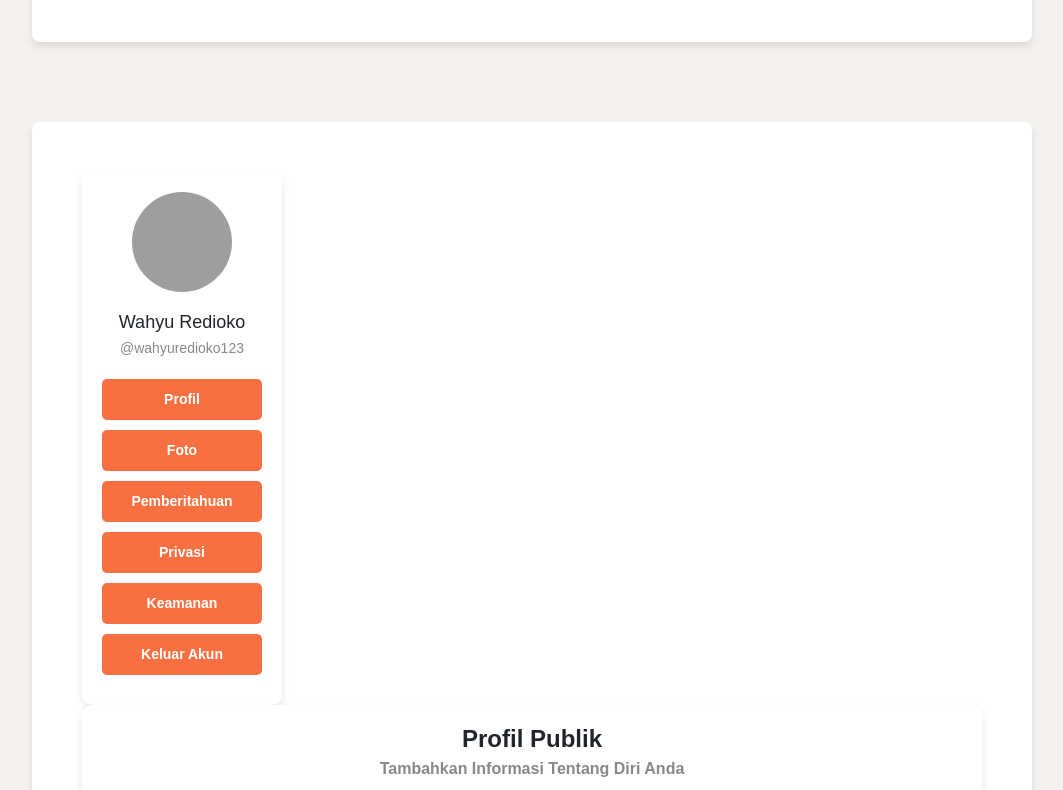
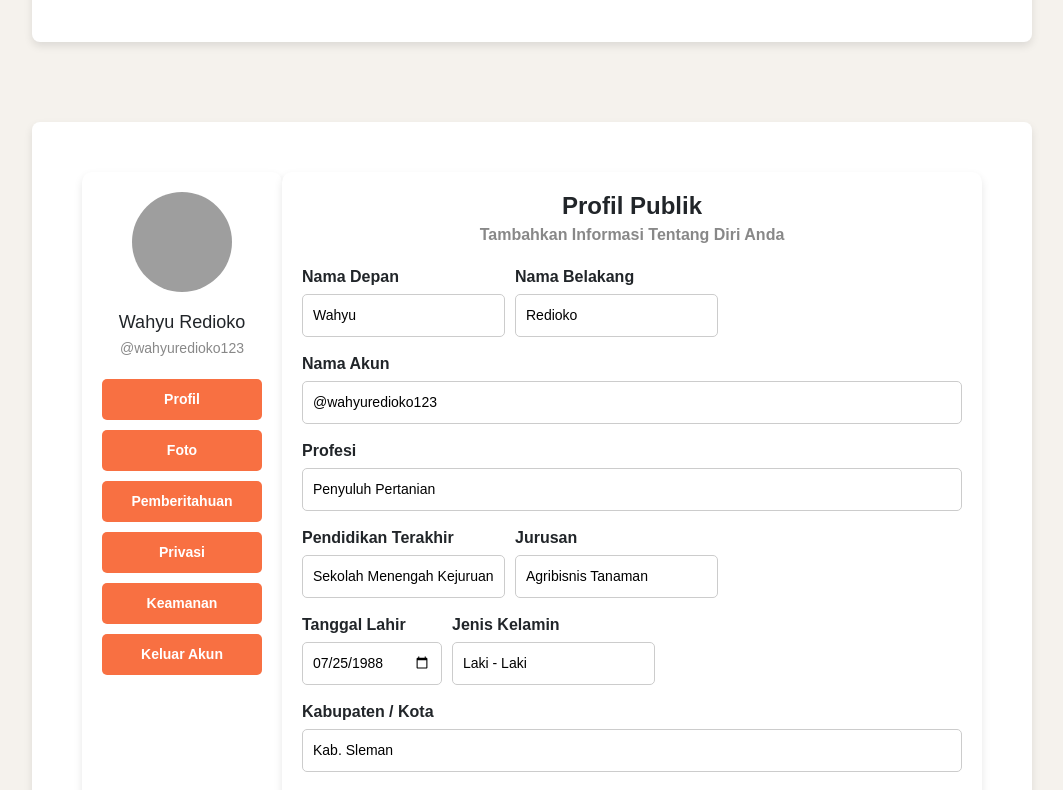
Before and after one commit to aihfdzah/GreeNext, a React (Vite) app: page / in a window 1280 px wide. Shown: the part 3500-4290 px from the top of the page, without its empty margins (108-1171 px from the left). Built offline with nearby package versions, Linux system fonts and the light colour scheme; grey boxes are pictures that could not be loaded.

Commit message:
Update profile page

```diff
--- a/src/App.css
+++ b/src/App.css
@@ -115,6 +115,9 @@ body {
     display: flex;
     flex-direction: column;
     min-height: 100vh;
+}
+#profile{
+    flex-direction: row;
 }
 
 .header {
--- a/src/pages/Profile.jsx
+++ b/src/pages/Profile.jsx
@@ -2,7 +2,7 @@ import React from "react";
 
 const Profile = () => {
     return (
-        <div className="container">
+        <div className="container" id="profile">
             <div className="sidebar">
                 <img src="./profile.png" alt="Profile Picture"/>
                 <h3>Wahyu Redioko</h3>
```
